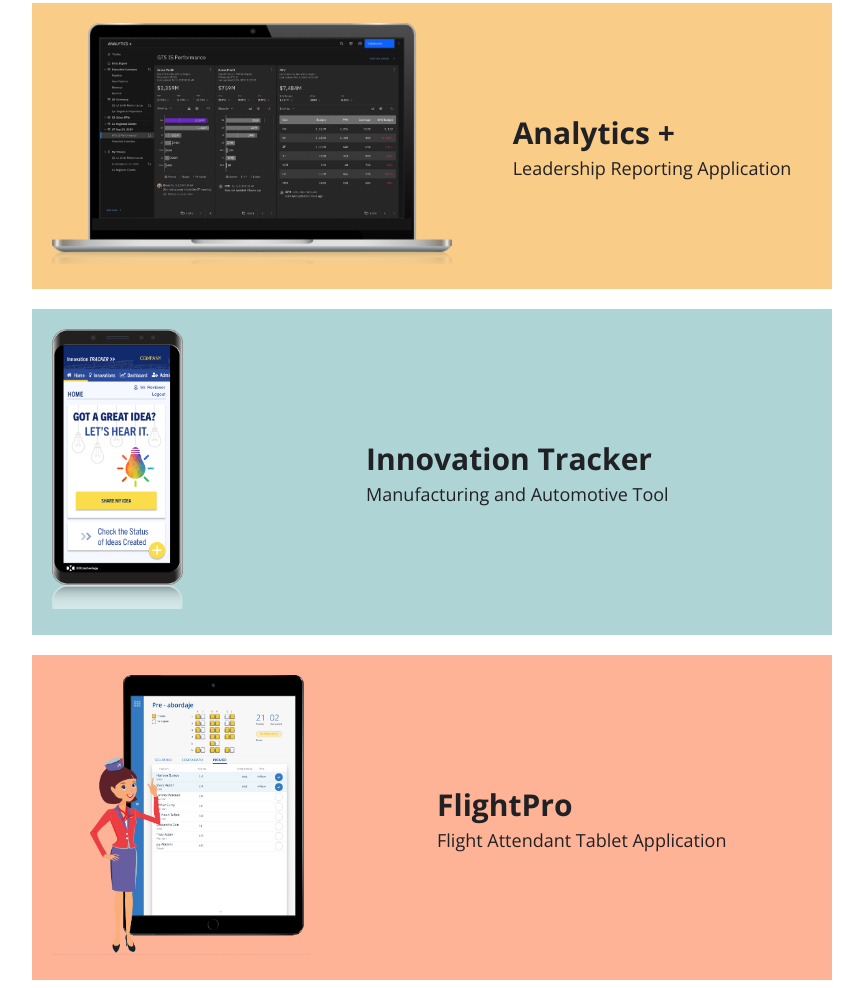
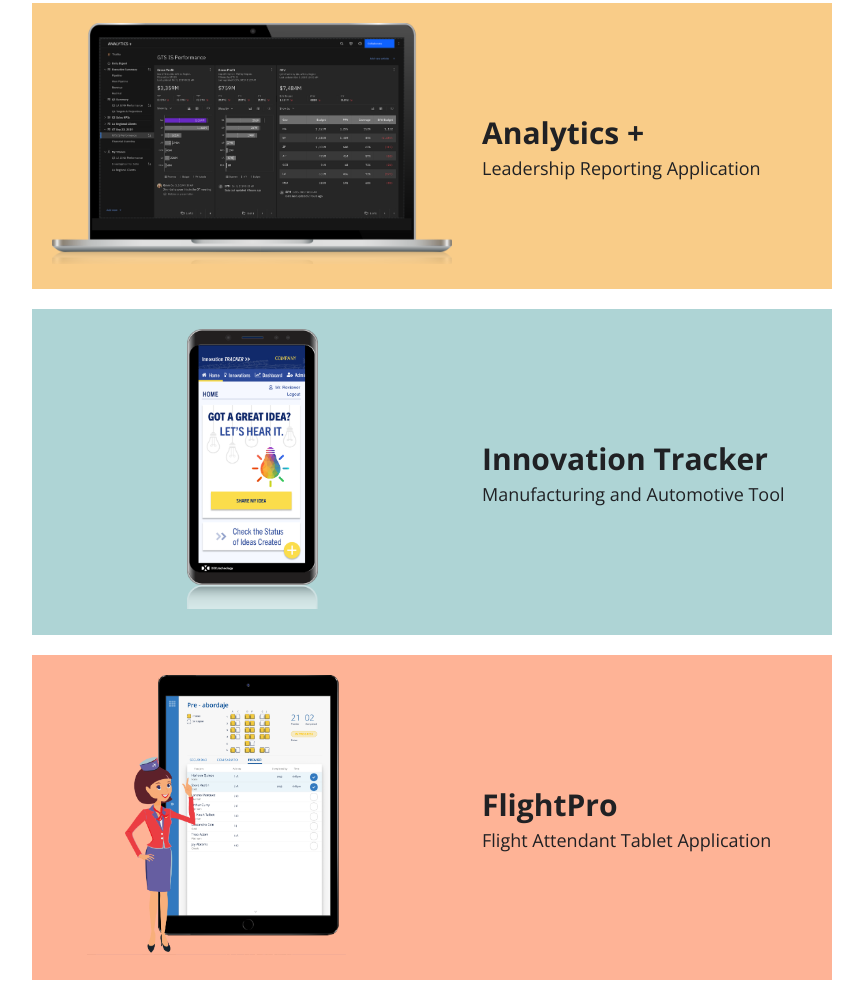
Before and after one commit to mbutynski2/my-app, a Gatsby site: page / in a window 1280 px wide. Shown: the part 612-1600 px from the top of the page, without its empty margins (208-1071 px from the left). Built offline with nearby package versions, Linux system fonts and the light colour scheme; Gatsby itself is replaced by a stand-in of ours.

Commit message:
hero blocks centering

```diff
--- a/src/components/layout.css
+++ b/src/components/layout.css
@@ -118,10 +118,17 @@ a:hover img {
   background: #F9CC88;
   margin: 0 auto;
   display: grid;
-  grid-template-columns: repeat(2, auto);
+  grid-template-columns: 450px auto;
   align-items: center;
-  justify-items: left;
   line-height: 1.5;
+}
+
+.Item-a {
+  padding-left: 135px;
+}
+
+.Item-b {
+  padding-left: 35px;
 }
 
 .PortfolioGroup img {
--- a/src/pages/index.js
+++ b/src/pages/index.js
@@ -33,7 +33,7 @@ const IndexPage = () => (
 
     <div className="Portfolio">
       <div className="PortfolioGroup Teal">
-        <Link to="/"><img src={require ('../images/InnTracker@2x.png')}/></Link>
+        <Link to="/"><img className="Item-a" src={require ('../images/InnTracker@2x.png')}/></Link>
         <div>
         <h2>Innovation Tracker</h2>
         <h5>Manufacturing and Automotive Tool</h5>
@@ -43,7 +43,7 @@ const IndexPage = () => (
 
     <div className="Portfolio">
       <div className="PortfolioGroup Pink">
-        <Link to="/"><img src={require ('../images/FlightPro@2x.png')}/></Link>
+        <Link to="/"><img className="Item-b" src={require ('../images/FlightPro@2x.png')}/></Link>
         <div>
         <h2>FlightPro</h2>
         <h5>Flight Attendant Tablet Application</h5>
```
